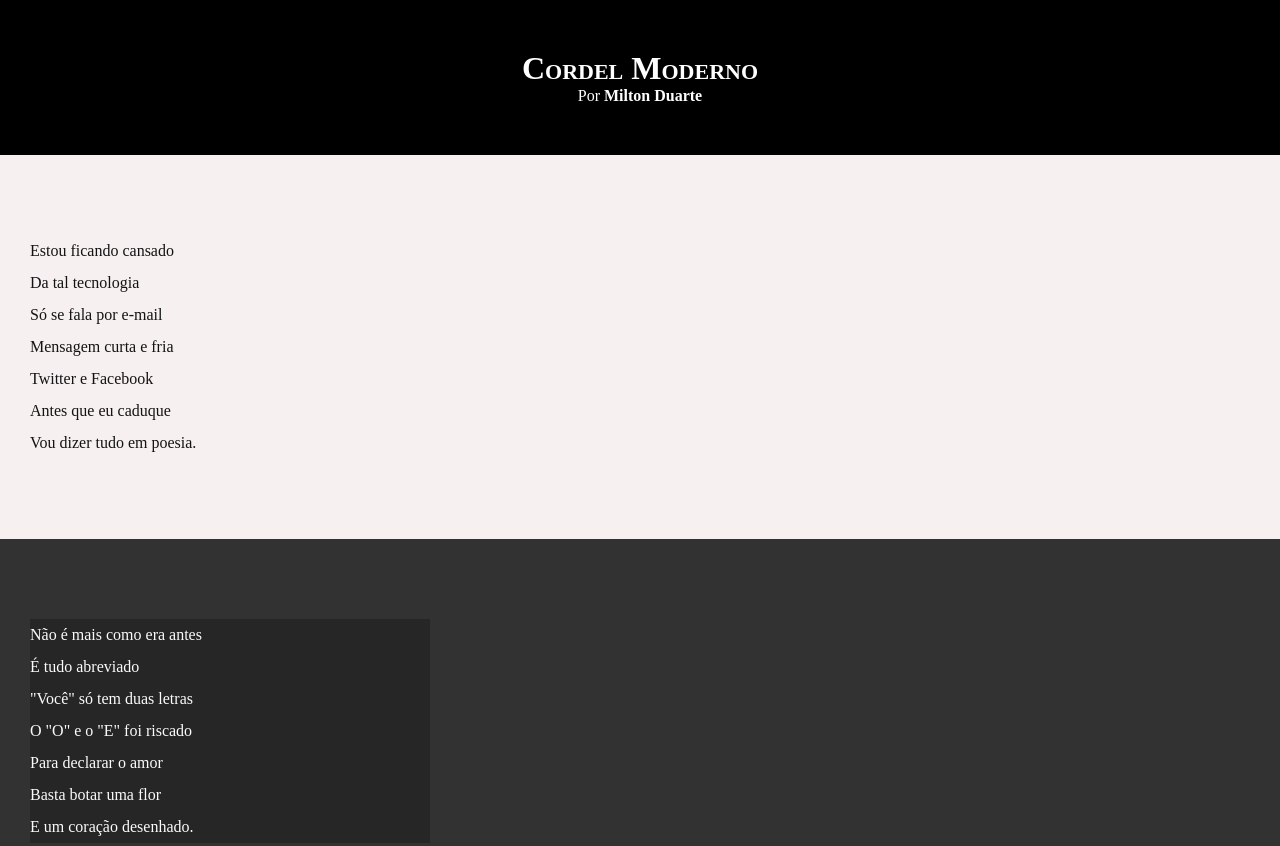
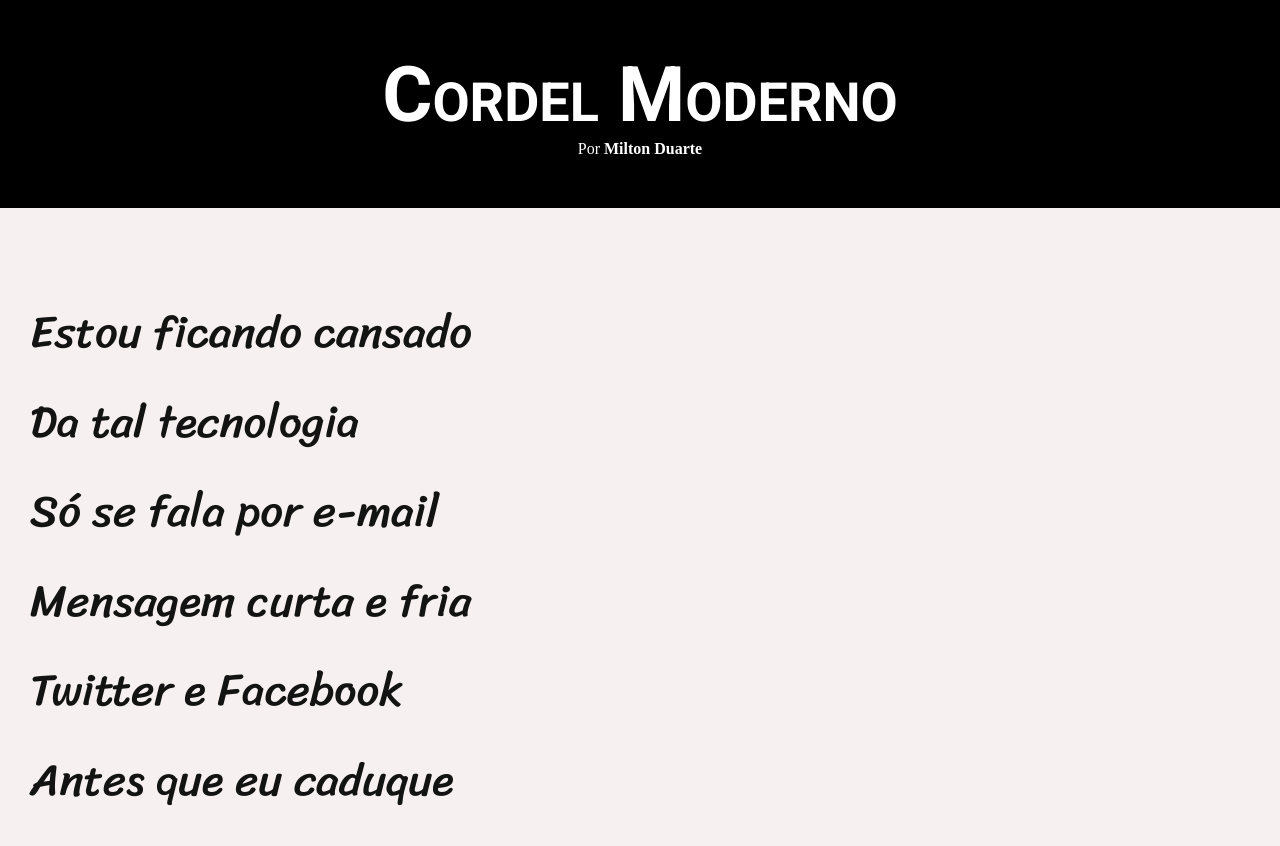
Before and after one commit to miiotto/html-css, a plain HTML site: page exerc/Desafio/d012/index.html in a window 1280 px wide. Shown: the top 846 px of the page. Drawn offline with Linux system fonts and the light colour scheme.

Commit message:
Atualização de EStilo 21

```diff
--- a/exerc/Desafio/d012/estilo/style.css
+++ b/exerc/Desafio/d012/estilo/style.css
@@ -1,23 +1,46 @@
 @charset "UTF-8";
+
+@import url('https://fonts.googleapis.com/css2?family=Roboto:ital,wght@0,100..900;1,100..900&display=swap');
+
+@import url('https://fonts.googleapis.com/css2?family=Poppins:ital,wght@0,100;0,200;0,300;0,400;0,500;0,600;0,700;0,800;0,900;1,100;1,200;1,300;1,400;1,500;1,600;1,700;1,800;1,900&family=Sriracha&display=swap');
+
+:root {
+    --fontebase: Verdana. Geneva, Tahoma, sans-serif;
+    --fontedestaque: 'Roboto', serif;
+    --fonteespecial: 'Sriracha', serif;
+}
+
 * {
         margin: 0px;
         padding: 0px;
 }
 
+
+.sriracha-regular {
+    font-family: "Sriracha", serif;
+    font-weight: 400;
+    font-style: normal;
+  }
+
 html, body {
     min-height: 100vh;
     background-color: darkgray;
+    font-family: var(--fontebase);
 }
 
 header {
     background-color: black;
     color: white;
     text-align: center;
+
 }
 
 header > h1 {
     padding-top: 50px;
     font-variant: small-caps;
+    font-family: var(--fontedestaque);
+    font-size: 6vw;
+
 }
 
 header > p {
@@ -39,7 +62,9 @@
     padding-bottom: 10vh;
     line-height: 2em;
     padding-left: 30px;
-}
+    font-family: var(--fonteespecial);
+    font-size: 3.5vw;
+ }
 
 section.normal {
     background-color: rgb(246, 240, 240);
@@ -52,7 +77,8 @@
 }
 
 section.imagem > p {
-    width: 400px;
+    display: inline-block;
+    padding: 10px;
     background-color: rgba(0, 0, 0, 0.245);
 }
 
```
